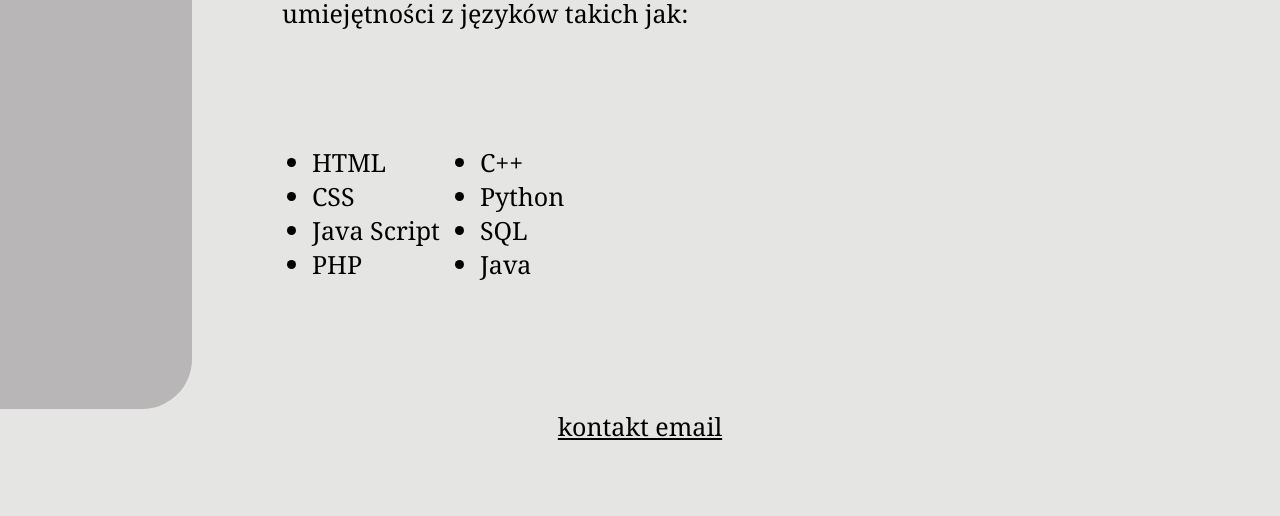
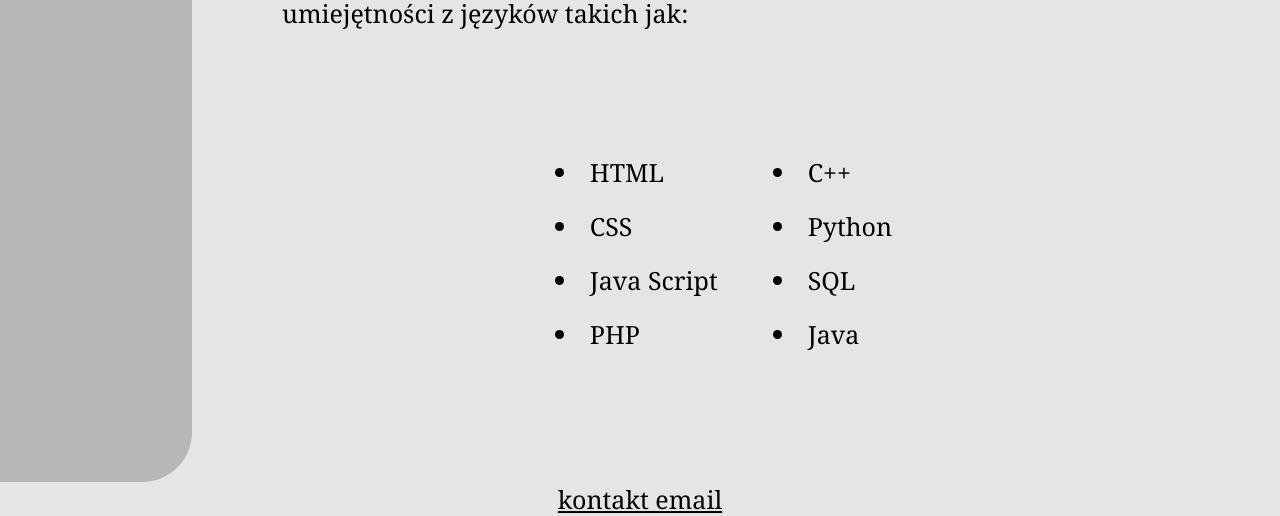
Before and after one commit to Wiktori-a/portfolio, a plain HTML site: page umiejetnosci.html in a window 1280 px wide. Shown: the part 341-857 px from the top of the page. Before the commit the page ends 800 px from the top, so only its background shows below. Drawn offline with Linux system fonts and the light colour scheme.

Commit message:
Add files via upload

```diff
--- a/portfolio.css
+++ b/portfolio.css
@@ -177,4 +177,10 @@ footer{
 .lista{
     display: flex;
     font-size: 25px;
+    justify-content: center;
 }
+
+li{
+    padding: 10px;
+    padding-right: 40px;
+}
--- a/umiejetnosci.html
+++ b/umiejetnosci.html
@@ -5,6 +5,7 @@
     <meta name="viewport" content="width=device-width, initial-scale=1.0">
     <title>Umiejętności</title>
     <link rel="stylesheet" href="portfolio.css">
+    <link rel="icon" href="W3.png">
 </head>
 <body>
         <section class="klasa">
```
Also changed, not shown: portfolio.html (+1 -0 lines), projekty.html (+4 -3 lines), W3.png (added).
